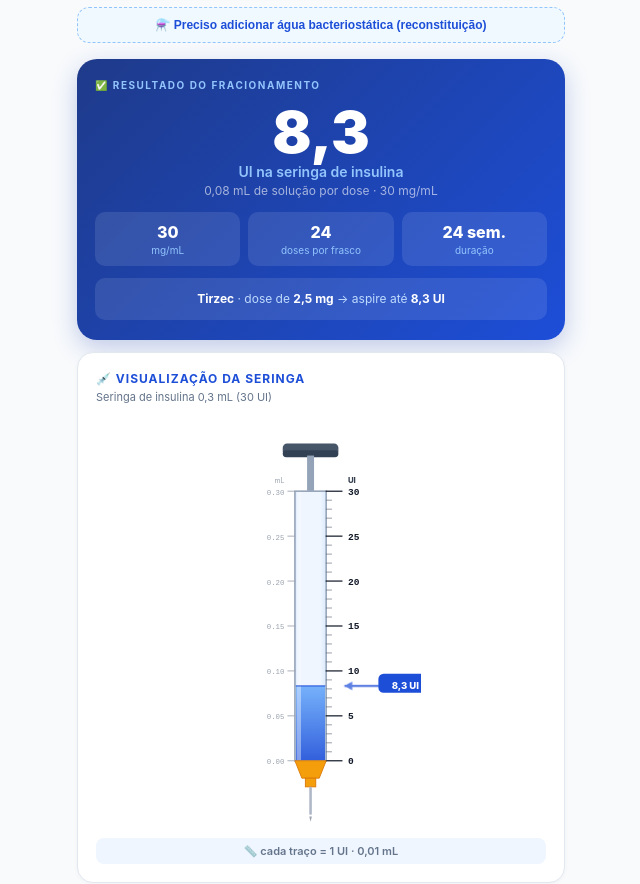
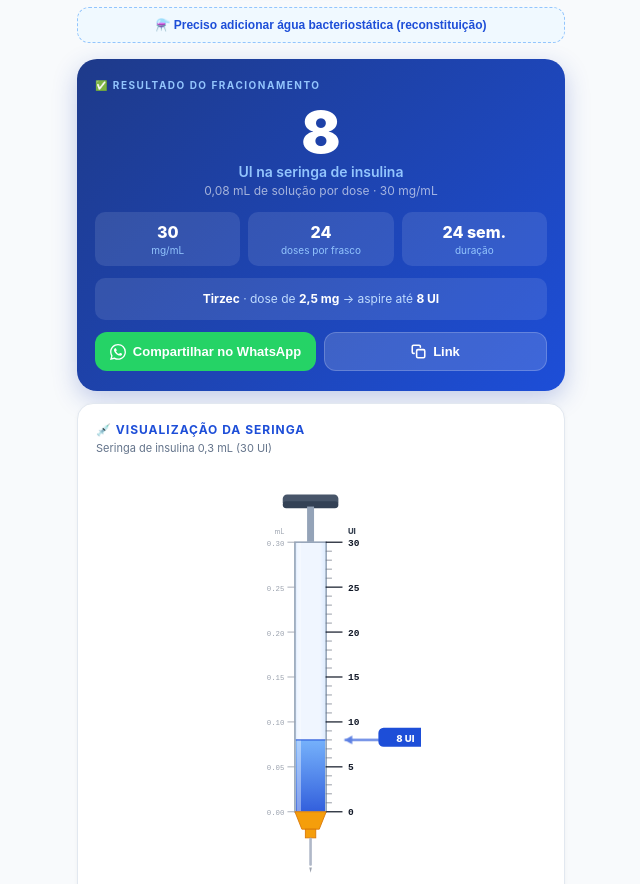
Before and after one commit to netinhosweb/tirzepatida, a plain HTML site: page index.html in a window 1280 px wide. Shown: the part 1072-1956 px from the top of the page, without its empty margins (319-959 px from the left). Drawn offline with Linux system fonts and the light colour scheme.

Commit message:
UI rounding + WhatsApp share button

```diff
--- a/index.html
+++ b/index.html
@@ -86,6 +86,11 @@ input[type=range]::-webkit-slider-thumb{-webkit-appearance:none;width:20px;heigh
 .stat-l{font-size:10px;color:#93c5fd;margin-top:2px}
 .result-sum{background:rgba(255,255,255,.1);border-radius:10px;padding:11px;font-size:12px;color:#bfdbfe;line-height:1.7;text-align:center}
 .result-sum strong{color:#fff}
+.share-row{display:flex;gap:8px;margin-top:12px}
+.share-btn{flex:1;display:flex;align-items:center;justify-content:center;gap:7px;padding:11px 12px;border-radius:12px;font-size:13px;font-weight:700;border:none;cursor:pointer;transition:opacity .15s}
+.share-btn:hover{opacity:.88}
+.share-wa{background:#25D366;color:#fff}
+.share-copy{background:rgba(255,255,255,.15);color:#fff;border:1px solid rgba(255,255,255,.2)}
 .yield-card{background:var(--white);border:1px solid var(--border);border-radius:16px;padding:16px;margin-top:12px;box-shadow:0 1px 4px rgba(0,0,0,.04)}
 .yield-ttl{font-size:11px;font-weight:700;color:var(--blue);text-transform:uppercase;letter-spacing:1px;margin-bottom:12px}
 .yield-table{width:100%;border-collapse:collapse;font-size:12px}
@@ -361,6 +366,7 @@ function updateWaterUI() {
 function render() {
   const p=selProduct, vol=waterOn?waterMl:p.vol;
   const conc=p.mg/vol, mlPerDose=selDose/conc, uiPerDose=mlPerDose*100;
+  const uiDisplay=roundUI(uiPerDose,selStype);
   // Per-unit calculation: p.mg = mg in ONE ampola/frasco (what you open at once)
   const totalMg=p.mg, numDoses=Math.floor(totalMg/selDose);
   // Box context: if multiple units per box, also show doses per box
@@ -375,7 +381,7 @@ function render() {
   const boxNote=(p.boxQty||1)>1?`<br><span style="font-size:11px;color:rgba(255,255,255,.55)">Caixa de ${p.boxQty} ampolas = ${numDosesBox} doses no total</span>`:'';
   rw.innerHTML=`<div class="result-card">
     <div class="result-ttl">✅ Resultado do fracionamento</div>
-    <div class="ui-hero"><div class="ui-big">${fmtUI(uiPerDose)}</div>
+    <div class="ui-hero"><div class="ui-big">${fmtUI(uiDisplay)}</div>
     <div class="ui-unit">UI na seringa de insulina</div>
     <div class="ui-sub">${volFmt} de solução por dose · ${fmtC(conc)} mg/mL</div></div>
     <div class="stats">
@@ -383,19 +389,29 @@ function render() {
       <div class="stat"><div class="stat-v">${numDoses}</div><div class="stat-l">doses ${unitLabel}</div></div>
       <div class="stat"><div class="stat-v">${numDoses} sem.</div><div class="stat-l">duração</div></div>
     </div>
-    <div class="result-sum"><strong>${p.name}</strong> · dose de <strong>${fmtMg(selDose)}</strong> → aspire até <strong>${fmtUI(uiPerDose)} UI</strong>${boxNote}</div>
+    <div class="result-sum"><strong>${p.name}</strong> · dose de <strong>${fmtMg(selDose)}</strong> → aspire até <strong>${fmtUI(uiDisplay)} UI</strong>${boxNote}</div>
+    <div class="share-row">
+      <button class="share-btn share-wa" onclick="shareWhatsApp('${p.name}','${fmtMg(selDose)}','${fmtUI(uiDisplay)}','${selStype}')">
+        <svg width="16" height="16" viewBox="0 0 24 24" fill="currentColor"><path d="M17.472 14.382c-.297-.149-1.758-.867-2.03-.967-.273-.099-.471-.148-.67.15-.197.297-.767.966-.94 1.164-.173.199-.347.223-.644.075-.297-.15-1.255-.463-2.39-1.475-.883-.788-1.48-1.761-1.653-2.059-.173-.297-.018-.458.13-.606.134-.133.298-.347.446-.52.149-.174.198-.298.298-.497.099-.198.05-.371-.025-.52-.075-.149-.669-1.612-.916-2.207-.242-.579-.487-.5-.669-.51-.173-.008-.371-.01-.57-.01-.198 0-.52.074-.792.372-.272.297-1.04 1.016-1.04 2.479 0 1.462 1.065 2.875 1.213 3.074.149.198 2.096 3.2 5.077 4.487.709.306 1.262.489 1.694.625.712.227 1.36.195 1.871.118.571-.085 1.758-.719 2.006-1.413.248-.694.248-1.289.173-1.413-.074-.124-.272-.198-.57-.347m-5.421 7.403h-.004a9.87 9.87 0 01-5.031-1.378l-.361-.214-3.741.982.998-3.648-.235-.374a9.86 9.86 0 01-1.51-5.26c.001-5.45 4.436-9.884 9.888-9.884 2.64 0 5.122 1.03 6.988 2.898a9.825 9.825 0 012.893 6.994c-.003 5.45-4.437 9.884-9.885 9.884m8.413-18.297A11.815 11.815 0 0012.05 0C5.495 0 .16 5.335.157 11.892c0 2.096.547 4.142 1.588 5.945L.057 24l6.305-1.654a11.882 11.882 0 005.683 1.448h.005c6.554 0 11.89-5.335 11.893-11.893a11.821 11.821 0 00-3.48-8.413z"/></svg>
+        Compartilhar no WhatsApp
+      </button>
+      <button class="share-btn share-copy" id="copy-btn" onclick="copyLink(this)">
+        <svg width="15" height="15" viewBox="0 0 24 24" fill="none" stroke="currentColor" stroke-width="2.5" stroke-linecap="round"><rect x="9" y="9" width="13" height="13" rx="2"/><path d="M5 15H4a2 2 0 01-2-2V4a2 2 0 012-2h9a2 2 0 012 2v1"/></svg>
+        Link
+      </button>
+    </div>
   </div>`;
   yw.innerHTML=buildYieldTable(p,vol,conc,selDose,selStype);
   const fits=uiPerDose<=selStype;
-  const warnHtml=!fits?`<div class="warn-syringe"><span>⚠️</span><div>Esta dose (<strong>${fmtUI(uiPerDose)} UI</strong>) ultrapassa esta seringa (${selStype} UI). Use a seringa de ${uiPerDose<=50?'0,5 mL':'1,0 mL'}.</div></div>`:'';
+  const warnHtml=!fits?`<div class="warn-syringe"><span>⚠️</span><div>Esta dose (<strong>${fmtUI(uiDisplay)} UI</strong>) ultrapassa esta seringa (${selStype} UI). Use a seringa de ${uiPerDose<=50?'0,5 mL':'1,0 mL'}.</div></div>`:'';
   const markNotes={30:'cada traço = 1 UI · 0,01 mL',50:'cada traço = 1 UI · 0,01 mL',100:'cada traço = 2 UI · 0,02 mL'};
   sw.innerHTML=`<div class="syringe-card">
     <div class="syringe-ttl">💉 Visualização da seringa</div>
     <div class="syringe-sub">Seringa de insulina ${selStype===30?'0,3 mL (30 UI)':selStype===50?'0,5 mL (50 UI)':'1,0 mL (100 UI)'}</div>
-    <div class="syringe-svg-wrap">${buildSyringe(uiPerDose,selStype,fits)}</div>
+    <div class="syringe-svg-wrap">${buildSyringe(uiDisplay,selStype,fits)}</div>
     <div class="syringe-note">📏 ${markNotes[selStype]}</div>${warnHtml}
   </div>`;
-  renderGuide({p,vol,conc,uiPerDose,numDoses,volFmt});
+  renderGuide({p,vol,conc,uiPerDose:uiDisplay,numDoses,volFmt});
 }
 function buildYieldTable(p,vol,conc,activeDose,stype) {
   // Always per single unit (ampola or frasco)
@@ -405,7 +421,7 @@ function buildYieldTable(p,vol,conc,activeDose,stype) {
     ? `<span style="font-size:10px;font-weight:400;color:var(--muted);margin-left:6px">(caixa de ${p.boxQty} ampolas → multiplicar por ${p.boxQty})</span>`
     : '';
   let rows=DOSES.map(d => {
-    const ui=(d/conc)*100, doses=Math.floor(totalMg/d), isActive=d===activeDose;
+    const ui=roundUI((d/conc)*100,stype), doses=Math.floor(totalMg/d), isActive=d===activeDose;
     if(doses<1) return '';
     const syringeWarn=ui>stype?`<span class="yield-warn"> ⚠️ seringa 1mL</span>`:'';
     const needBigSyringe=ui>50?`<span style="font-size:9px;color:var(--amber)"> (ser. 1mL)</span>`:'';
@@ -485,6 +501,18 @@ function buildSyringe(uiTarget,maxUI,fits) {
   ${arrow}</svg>`;
 }
 function fmtUI(n){return Number.isInteger(n)||n===Math.round(n)?n.toFixed(0):n.toFixed(1).replace('.',',');}
+function roundUI(n,stype){return stype===100?Math.round(n/2)*2:Math.round(n);}
+function shareWhatsApp(prod,dose,ui,stype){
+  const txt=`💉 *Guia de Fracionamento — Tirzepatida*\n\n✅ *${prod}*\nDose: *${dose}* → aspire até *${ui} UI* na seringa de ${stype} UI\n\n📲 Calcule a sua dose:\nhttps://tirzepatida.vercel.app`;
+  window.open('https://wa.me/?text='+encodeURIComponent(txt),'_blank');
+}
+function copyLink(btn){
+  navigator.clipboard.writeText('https://tirzepatida.vercel.app').then(()=>{
+    const orig=btn.innerHTML;
+    btn.innerHTML='✓ Copiado!';
+    setTimeout(()=>{btn.innerHTML=orig;},2000);
+  });
+}
 function fmtMg(n){return (Number.isInteger(n)?n:n.toFixed(1).replace('.',','))+' mg';}
 function fmtC(n){return n%1===0?n.toFixed(0):n.toFixed(1).replace('.',',');}
 buildProductGrid();
```
